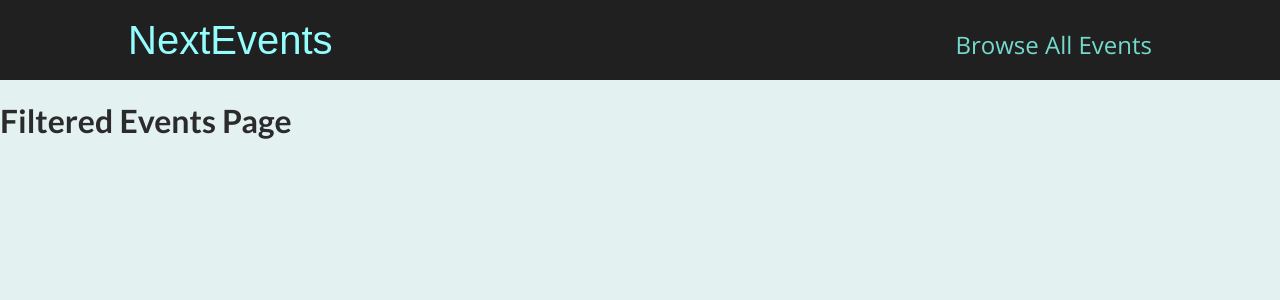
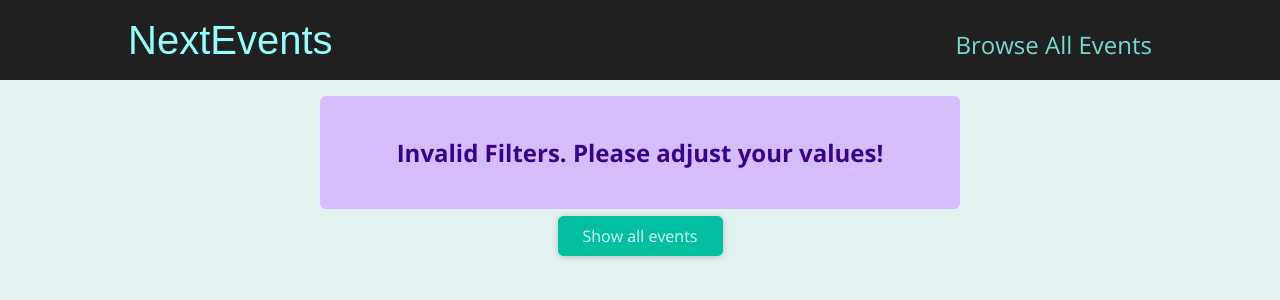
Before and after one commit to querandom/nextjs-playground, a Next.js app: page /events in a window 1280 px wide. Shown: the top 300 px of the page. Built offline with nearby package versions, Linux system fonts and the light colour scheme.

Commit message:
add routing

```diff
--- a/src/app/events/[...slug]/page.tsx
+++ b/src/app/events/[...slug]/page.tsx
@@ -1,7 +1,53 @@
-export default function FilteredEvents() {
+import EventList from '@/components/events/event-list'
+import ResultsTitle from '@/components/events/results-title'
+import Button from '@/components/ui/button'
+import ErrorAlert from '@/components/ui/error-alert'
+import { getFilteredEvents } from '@/data/dummy-data'
+
+export interface FilteredEventsProps {
+  params: { slug: string[] }
+}
+
+export default function FilteredEvents({ params }: FilteredEventsProps) {
+  const [yearValue, monthValue] = params.slug
+
+  const yearNumb = +yearValue
+  const monthNumb = +monthValue
+
+  if (isNaN(yearNumb) || isNaN(monthNumb)) {
+    return (
+      <>
+        <ErrorAlert>
+          <p>Invalid Filters. Please adjust your values!</p>
+        </ErrorAlert>
+        <div className="center">
+          <Button link="/events">Show all events</Button>
+        </div>
+      </>
+    )
+  }
+
+  const filteredEvents = getFilteredEvents({ year: yearNumb, month: monthNumb })
+
+  if (!filteredEvents || filteredEvents.length === 0) {
+    return (
+      <>
+        <ErrorAlert>
+          <p>No events found for chosen filter!</p>
+        </ErrorAlert>
+        <div className="center">
+          <Button link="/events">Show all events</Button>
+        </div>
+      </>
+    )
+  }
+
+  const date = new Date(yearNumb, monthNumb - 1)
+
   return (
-    <div>
-      <h1>Filtered Events Page</h1>
-    </div>
+    <>
+      <ResultsTitle date={date} />
+      <EventList items={filteredEvents} />
+    </>
   )
 }
--- /dev/null
+++ b/src/components/events/results-title.module.css
@@ -0,0 +1,6 @@
+.title {
+  margin: 2rem auto;
+  width: 90%;
+  max-width: 40rem;
+  text-align: center;
+}
--- /dev/null
+++ b/src/components/events/results-title.tsx
@@ -0,0 +1,22 @@
+import Button from '../ui/button'
+import classes from './results-title.module.css'
+
+export interface ResultsTitleProps {
+  date: Date
+}
+
+export default function ResultsTitle(props: ResultsTitleProps) {
+  const { date } = props
+
+  const humanReadableDate = new Date(date).toLocaleDateString('en-US', {
+    month: 'long',
+    year: 'numeric',
+  })
+
+  return (
+    <section className={classes.title}>
+      <h1>Events in {humanReadableDate}</h1>
+      <Button link="/events">Show all events</Button>
+    </section>
+  )
+}
--- a/src/components/ui/button.tsx
+++ b/src/components/ui/button.tsx
@@ -14,5 +14,9 @@ export default function Button({ link, onClick, children }: ButtonProps) {
       </Link>
     )
   }
-  return <button onClick={onClick}>{children}</button>
+  return (
+    <button onClick={onClick} className={classes.btn}>
+      {children}
+    </button>
+  )
 }
--- /dev/null
+++ b/src/components/ui/error-alert.module.css
@@ -0,0 +1,12 @@
+.alert {
+  margin: 1rem auto;
+  padding: 1rem 2rem;
+  width: 90%;
+  max-width: 40rem;
+  background-color: #d5bdfc;
+  color: #38028d;
+  font-weight: bold;
+  font-size: 1.5rem;
+  text-align: center;
+  border-radius: 6px;
+}
--- /dev/null
+++ b/src/components/ui/error-alert.tsx
@@ -0,0 +1,7 @@
+import classes from './error-alert.module.css'
+
+export interface ErrorAlertProps extends React.PropsWithChildren {}
+
+export default function ErrorAlert(props: ErrorAlertProps) {
+  return <div className={classes.alert}>{props.children}</div>
+}
```
Also changed, not shown: src/app/events/[id]/page.tsx (+11 -2 lines), src/app/events/page.tsx (+11 -1 lines), src/components/events/events-search.tsx (+14 -5 lines).
